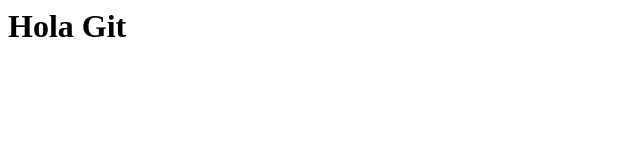
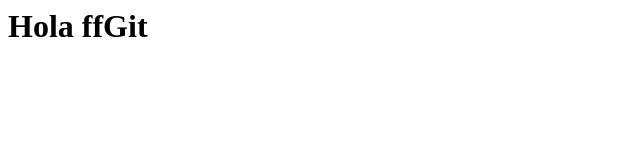
Before and after one commit to Marcosjjzz/miproyecto, a website built with Parcel: page src/index.html in a window 1280 px wide. Shown: the full height of the page, 0-640 px from the left. Built offline with nearby package versions, Linux system fonts and the light colour scheme.

Commit message:
commit inicial

```diff
--- a/src/index.html
+++ b/src/index.html
@@ -1,6 +1,6 @@
 <html>
     <body>
-        <h1>Hola Git</h1>
+        <h1>Hola ffGit</h1>
         <script src="./index.js"></script>
     </body>
 </html>
```
